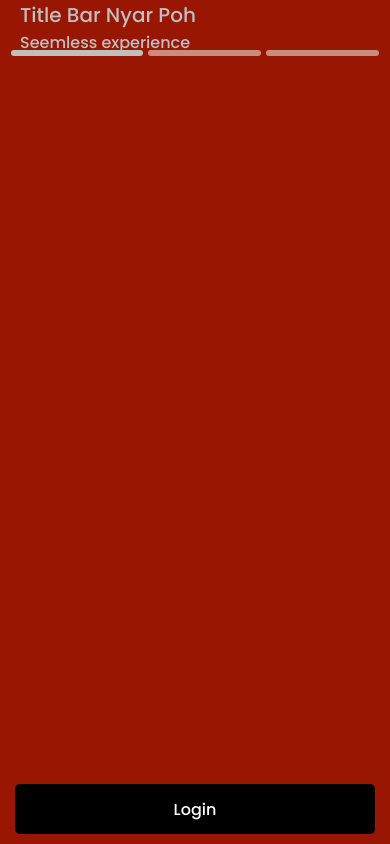
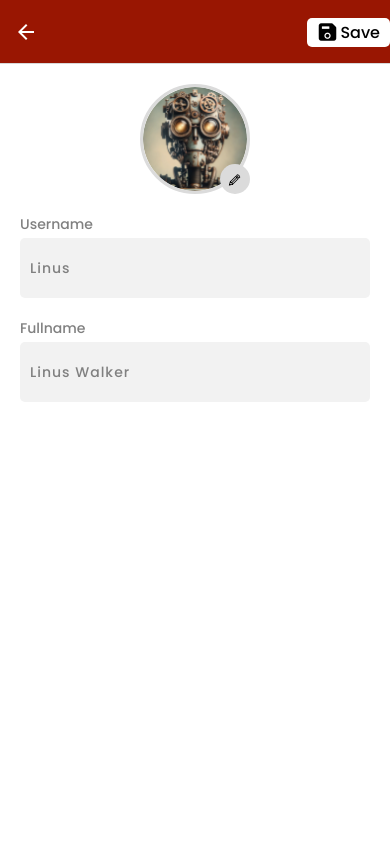
Before and after one commit to Null-Gate/trunk, a React Native app in the folder trunk/: screen /ProfileEdit in a window 390 px wide. Built offline with nearby package versions, Linux system fonts and the light colour scheme.

Commit message:
added ProfileEdit Screen

```diff
--- a/trunk/src/components/CustomButton.tsx
+++ b/trunk/src/components/CustomButton.tsx
@@ -34,8 +34,8 @@
             style={[styles.buttonContainer, style]}
             onPress={onPress}
         >
+            {children}
             <CustomText textStyle={[{ color: "#fff" },textStyle]} text={title}  />
-            {children}
         </Pressable>
     )
 }
--- a/trunk/src/components/status/PackageItem.tsx
+++ b/trunk/src/components/status/PackageItem.tsx
@@ -19,7 +19,7 @@
     endDestination: string,
     category: string,
     items: string[],
-    // onPress: () => void
+    onPress: () => void
 }
 
 const PackageItem = ({
@@ -27,11 +27,12 @@
     endDestination,
     category,
     items,
-    // onPress
+    onPress
 }: PackageItemProps) => {
     return (
         <Pressable
             android_ripple={{ color: "#ccc" }}
+            onPress={onPress}
         >
             <View style={styles.packageItem}>
                 <View style={{
--- a/trunk/src/components/status/StatusList.tsx
+++ b/trunk/src/components/status/StatusList.tsx
@@ -4,6 +4,9 @@
 	Dimensions
 } from 'react-native'
 import React from 'react'
+
+// react navigation
+import { useNavigation } from '@react-navigation/native'
 
 // components
 import CarItem from './CarItem'
@@ -19,6 +22,11 @@
 const StatusList = ({
 	data
 }: StatusListProps) => {
+	const navigation = useNavigation<any>();
+
+	const navigateMapScreen = () => {
+		navigation.navigate("Map");
+	}
 
 	const renderItem = ({ item }: any) => {
 		if (item.category === "Package") {
@@ -27,7 +35,7 @@
 				endDestination={item.destination.to}
 				category={item.category}
 				items={item.items}
-			// onPress={onPressItem}
+				onPress={navigateMapScreen}
 			/>)
 		} else if (item.category === "Driver") {
 			return (<DriverItem
--- a/trunk/src/screens/MapScreen.tsx
+++ b/trunk/src/screens/MapScreen.tsx
@@ -1,6 +1,7 @@
 import {
     View,
     TouchableOpacity,
+    Modal,
     StyleSheet
 } from 'react-native'
 import React, { useRef, useCallback, useMemo } from 'react'
--- a/trunk/src/screens/OnBoardingScreen.tsx
+++ b/trunk/src/screens/OnBoardingScreen.tsx
@@ -5,8 +5,10 @@
     Dimensions,
     NativeSyntheticEvent,
     NativeScrollEvent,
-} from 'react-native'
-import React, { useRef, useState, useEffect } from 'react'
+    Animated,
+    Pressable
+} from 'react-native';
+import React, { useRef, useState, useEffect } from 'react';
 
 // react navigation
 import { useNavigation } from '@react-navigation/native';
@@ -20,7 +22,7 @@
 
 const windowWidth = Dimensions.get("window").width;
 
-// dummy datas
+// dummy data
 const slides = [
     {
         id: "1",
@@ -43,9 +45,9 @@
 ];
 
 const OnBoardingScreen = () => {
-    const ScrollViewRef = useRef<ScrollView>(null);
+    const scrollViewRef = useRef<ScrollView>(null);
     const [currentSlideIndex, setCurrentSlideIndex] = useState<number>(0);
-
+    const scrollX = useRef(new Animated.Value(0)).current;
     const navigation = useNavigation<any>();
 
     const updateCurrentSlideIndex = (event: NativeSyntheticEvent<NativeScrollEvent>) => {
@@ -58,9 +60,25 @@
         navigation.navigate("Login");
     }
 
+    const handleNextPress = () => {
+        if (currentSlideIndex < slides.length - 1) {
+            scrollViewRef.current?.scrollTo({
+                x: windowWidth * (currentSlideIndex + 1),
+                animated: true,
+            });
+        } else {
+            navigateLogin();
+        }
+    }
+
     useEffect(() => {
         console.log(currentSlideIndex);
-    }, [currentSlideIndex])
+    }, [currentSlideIndex]);
+
+    const indicatorWidth = scrollX.interpolate({
+        inputRange: slides.map((_, i) => i * windowWidth),
+        outputRange: slides.map((_, i) => (i === currentSlideIndex ? windowWidth * 0.34 : windowWidth * 0.29)),
+    });
 
     return (
         <View style={styles.container}>
@@ -68,21 +86,30 @@
             <View style={styles.indicatorsContainer}>
                 {slides.map((_, index) => {
                     return (
-                        <View
+                        <Animated.View
                             key={index}
-                            style={[styles.indicator, currentSlideIndex === index && styles.activeIndicator]}
-                        ></View>
-                    )
+                            style={[
+                                styles.indicator,
+                                currentSlideIndex === index && {
+                                    width: indicatorWidth,
+                                    backgroundColor: "#fff"
+                                },
+                            ]}
+                        ></Animated.View>
+                    );
                 })}
             </View>
             {/* end slide indicators */}
             <ScrollView
-                ref={ScrollViewRef}
+                ref={scrollViewRef}
                 horizontal
                 pagingEnabled
                 showsHorizontalScrollIndicator={false}
-                onScrollEndDrag={updateCurrentSlideIndex}
-                onMomentumScrollEnd={updateCurrentSlideIndex}
+                onScroll={Animated.event(
+                    [{ nativeEvent: { contentOffset: { x: scrollX } } }],
+                    { useNativeDriver: false, listener: updateCurrentSlideIndex }
+                )}
+                scrollEventThrottle={16}
             >
                 {slides.map((item, index) => {
                     return (
@@ -93,29 +120,29 @@
                                 content={item.content}
                             />
                         </View>
-                    )
+                    );
                 })}
             </ScrollView>
             {/* start footer */}
             <View style={styles.footer}>
                 <CustomButton
-                    title="Login"
-                    onPress={navigateLogin}
+                    title={currentSlideIndex === slides.length - 1 ? "Get Started" : "Next"}
+                    onPress={handleNextPress}
                     style={styles.btn}
                     textStyle={{ fontSize: 16 }}
                 />
             </View>
             {/* end footer */}
         </View>
-    )
+    );
 }
 
-export default OnBoardingScreen
+export default OnBoardingScreen;
 
 const styles = StyleSheet.create({
     container: {
         flex: 1,
-        backgroundColor: GlobalStyles.colors.primaryColor
+        backgroundColor: GlobalStyles.colors.primaryColor,
     },
     indicatorsContainer: {
         width: windowWidth,
@@ -123,23 +150,19 @@
         flexDirection: "row",
         justifyContent: "center",
         top: 50,
-        gap: 5
+        gap: 5,
     },
     indicator: {
         height: 6,
         width: windowWidth * 0.29,
         backgroundColor: "rgba(255, 255, 255, 0.5)",
-        borderRadius: 5
-    },
-    activeIndicator: {
-        backgroundColor: "#bfbfbf",
-        width: windowWidth * 0.34
+        borderRadius: 5,
     },
     footer: {
         width: windowWidth,
         position: "absolute",
         bottom: 10,
-        paddingHorizontal: 15
+        paddingHorizontal: 15,
     },
     btn: {
         height: 50,
@@ -147,5 +170,5 @@
         flexDirection: "row",
         justifyContent: "center",
         alignItems: "center",
-    }
-})
+    },
+});
--- /dev/null
+++ b/trunk/src/screens/ProfileEditScreen.tsx
@@ -0,0 +1,165 @@
+import {
+	View,
+	StyleSheet,
+	Pressable,
+	KeyboardAvoidingView,
+	Platform
+} from 'react-native'
+import React, { useState, useLayoutEffect } from 'react'
+
+// expo image picker
+import * as ImagePicker from 'expo-image-picker';
+
+// react navigation
+import { useNavigation } from '@react-navigation/native'
+
+// components
+import ImageContainer from '../components/ImageContainer'
+import CustomInput from '../components/CustomInput'
+import CustomButton from '../components/CustomButton'
+
+// styles
+import { GlobalStyles } from '../constants/styles'
+
+// icons
+import { EvilIcons } from '@expo/vector-icons';
+import { Ionicons } from '@expo/vector-icons';
+
+const ProfileEditScreen = () => {
+	const [profileImage, setProfileImage] = useState<null | string>(null);
+	const [username, setUsername] = useState<string>("");
+	const [fullname, setFullname] = useState<string>("");
+
+	const navigation = useNavigation<any>();
+
+	const pickImage = async () => {
+		// No permissions request is necessary for launching the image library
+		let result = await ImagePicker.launchImageLibraryAsync({
+			mediaTypes: ImagePicker.MediaTypeOptions.All,
+			allowsEditing: true,
+			aspect: [4, 3],
+			quality: 1,
+		});
+
+		console.log(result);
+
+		if (!result.canceled) {
+			setProfileImage(result.assets[0].uri);
+		}
+	};
+
+	useLayoutEffect(() => {
+		navigation.setOptions({
+			headerRight: () => (
+				<CustomButton
+					style={{
+						backgroundColor: "#fff",
+						paddingVertical: 2,
+						flexDirection: "row",
+						gap: 3,
+						alignItems: "center"
+					}}
+					textStyle={{
+						color: "#000",
+						fontSize: 16
+					}}
+					title='Save'
+					onPress={() => {
+					}}
+				>
+					<Ionicons name="save" size={20} color="black" />
+				</CustomButton>
+			)
+		})
+	}, []);
+	return (
+		<KeyboardAvoidingView
+			behavior={Platform.OS === 'ios' ? 'padding' : 'height'}
+			style={{ flex: 1 }}
+		>
+			<View style={styles.container}>
+				{/* start profile picture */}
+				<View style={styles.profileContainer}>
+					<View style={{ position: "relative" }}>
+						<ImageContainer
+							imageSource={
+								profileImage ? {uri: profileImage} : require('../assets/images/artist.png')
+							}
+							imageContainerStyle={styles.profileImg}
+						/>
+						<Pressable
+							style={styles.profileEditBtn}
+							onPress={pickImage}
+						>
+							<EvilIcons name="pencil" size={20} color="black" />
+						</Pressable>
+					</View>
+				</View>
+				{/* end profile picture */}
+
+				{/* start username */}
+				<CustomInput
+					title='Username'
+					value={username}
+					onChangeText={setUsername}
+					placeholder='Linus'
+					style={{ marginBottom: 20 }}
+					inputStyle={{
+						backgroundColor: "#F2F2F2",
+						borderWidth: 0
+					}}
+				/>
+				{/* end username */}
+
+				{/* start fullname */}
+				<CustomInput
+					title='Fullname'
+					value={fullname}
+					onChangeText={setFullname}
+					placeholder='Linus Walker'
+					style={{ marginBottom: 20 }}
+					inputStyle={{
+						backgroundColor: "#F2F2F2",
+						borderWidth: 0
+					}}
+				/>
+				{/* end fullname */}
+			</View>
+		</KeyboardAvoidingView>
+	)
+}
+
+export default ProfileEditScreen
+
+const styles = StyleSheet.create({
+	container: {
+		flex: 1,
+		backgroundColor: "#fff",
+		paddingTop: 20,
+		paddingHorizontal: 20
+	},
+	profileContainer: {
+		flexDirection: "row",
+		justifyContent: "center",
+		marginBottom: 20
+	},
+	profileImg: {
+		width: 110,
+		height: 110,
+		borderRadius: 55,
+		borderWidth: 3,
+		borderColor: GlobalStyles.colors.softGrey
+	},
+	profileEditBtn: {
+		width: 30,
+		height: 30,
+		backgroundColor: GlobalStyles.colors.softGrey,
+		borderRadius: 15,
+		flexDirection: "row",
+		justifyContent: "center",
+		alignItems: "center",
+		position: "absolute",
+		bottom: 0,
+		right: 0
+	}
+})
--- a/trunk/src/screens/SignupScreen.tsx
+++ b/trunk/src/screens/SignupScreen.tsx
@@ -80,7 +80,7 @@
                         />
                         {/* end username */}
 
-                        {/* start username */}
+                        {/* start fullname */}
                         <CustomInput
                             title='Fullname'
                             value={fullname}
@@ -92,7 +92,7 @@
                                 borderWidth: 0
                             }}
                         />
-                        {/* end username */}
+                        {/* end fullname */}
 
                         {/* start password */}
                         <CustomPasswordInput
```
Also changed, not shown: trunk/App.tsx (+41 -3 lines).
